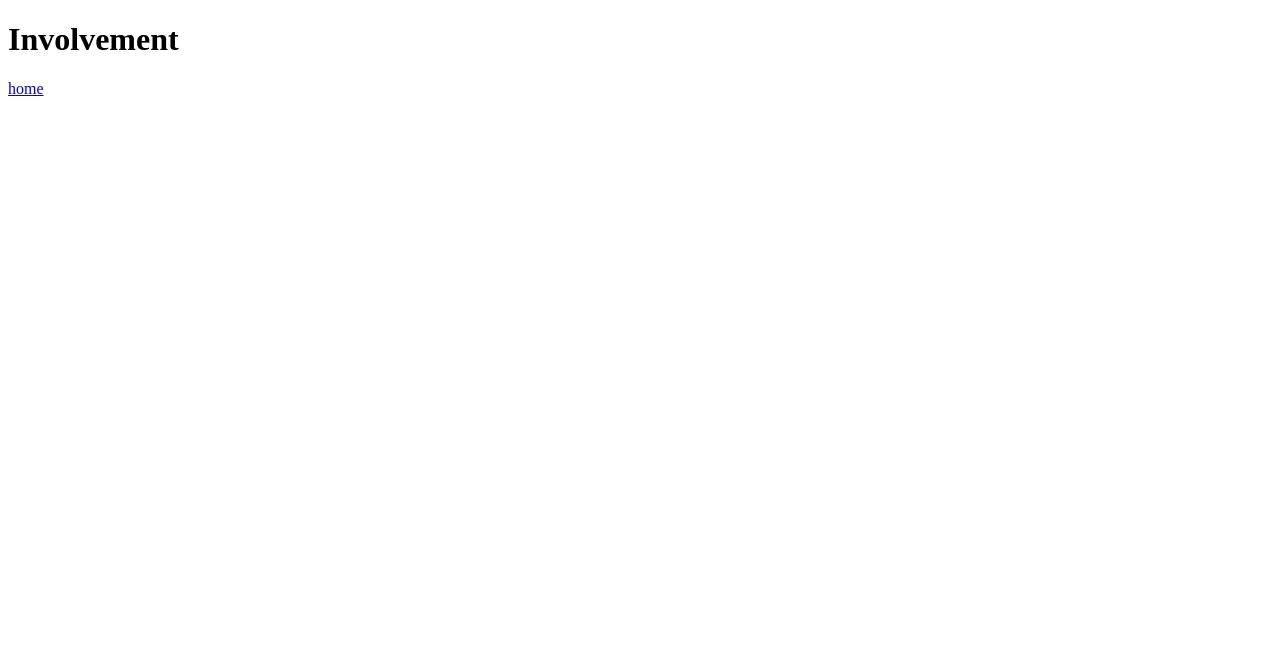
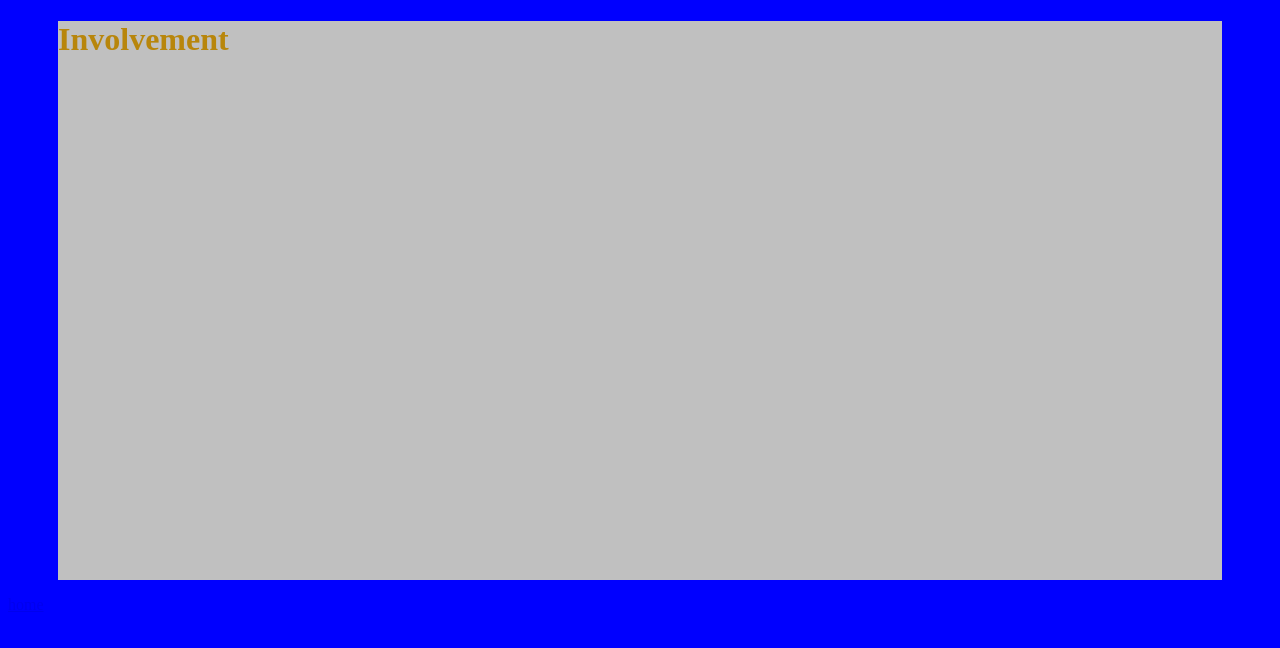
Before and after one commit to Crisez/Crisez.github.io, a plain HTML site: page involvement.html in a window 1280 px wide. Drawn offline with Linux system fonts and the light colour scheme.

Commit message:
Add files via upload
CSS implemented

```diff
--- /dev/null
+++ b/education.css
@@ -0,0 +1,30 @@
+body {
+	background-color:blue;
+
+}
+
+.nav li {
+	background:silver;
+	border-radius:5px;
+	border:2px solid silver;
+	font-size:20px;
+	color:blue;
+	display:inline;
+}
+
+.main {
+	background-color:silver;
+	border-left:50px;
+	border-right:50px;
+	padding-bottom:500px;
+	margin-left:50px;
+	margin-right:50px;
+}
+
+h1 {
+	color:#B8860B;
+}
+
+h3 {
+	color:#E0FFFF;
+}
--- /dev/null
+++ b/experience.css
@@ -0,0 +1,30 @@
+body {
+	background-color:blue;
+
+}
+
+.nav li {
+	background:silver;
+	border-radius:5px;
+	border:2px solid silver;
+	font-size:20px;
+	color:blue;
+	display:inline;
+}
+
+.main {
+	background-color:silver;
+	border-left:50px;
+	border-right:50px;
+	padding-bottom:500px;
+	margin-left:50px;
+	margin-right:50px;
+}
+
+h1 {
+	color:#B8860B;
+}
+
+h3 {
+	color:#E0FFFF;
+}
--- /dev/null
+++ b/involvement.css
@@ -0,0 +1,30 @@
+body {
+	background-color:blue;
+
+}
+
+.nav li {
+	background:silver;
+	border-radius:5px;
+	border:2px solid silver;
+	font-size:20px;
+	color:blue;
+	display:inline;
+}
+
+.main {
+	background-color:silver;
+	border-left:50px;
+	border-right:50px;
+	padding-bottom:500px;
+	margin-left:50px;
+	margin-right:50px;
+}
+
+h1 {
+	color:#B8860B;
+}
+
+h3 {
+	color:#E0FFFF;
+}
--- a/involvement.html
+++ b/involvement.html
@@ -1,10 +1,15 @@
 <!DOCTYPE html>
 <html>
+		<link rel="Stylesheet" href="involvement.css">
 		<head>
 				<title>Zach Crise Involvement</title>
 		</head>
 		<body>
+			<div class="main">
 				<h1>Involvement</h1>
+			</div>
+			<div class="nav">
 				<a href="index.html"><p>home</p></a>
+			</div>
 		</body>
 </html>
```
Also changed, not shown: education.html (+5 -0 lines), experience.html (+5 -0 lines).
